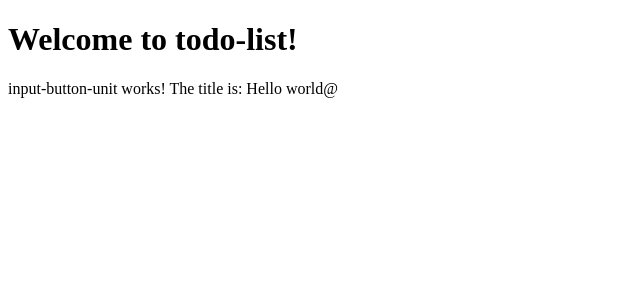
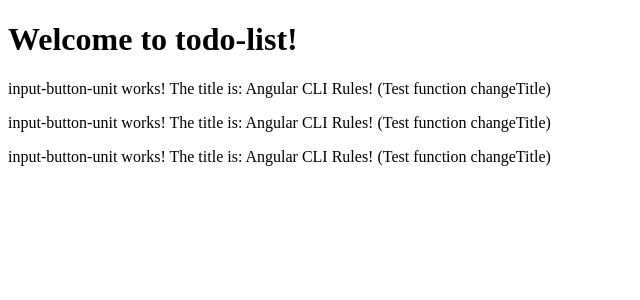
Before and after one commit to tuta98it/todo-list, an Angular app: page / in a window 1280 px wide. Shown: the top 300 px of the page, without its empty margins (0-640 px from the left). Built offline with nearby package versions, Linux system fonts and the light colour scheme.

Commit message:
input-button-unit

```diff
--- a/src/app/app.component.ts
+++ b/src/app/app.component.ts
@@ -8,6 +8,8 @@ import { Component } from '@angular/core';
     Welcome to {{ title }}!
   </h1>
   <app-input-button-unit></app-input-button-unit>
+  <app-input-button-unit></app-input-button-unit>
+  <app-input-button-unit></app-input-button-unit>
 `,
   styleUrls: ['./app.component.scss'],
 })
--- a/src/app/input-button-unit/input-button-unit.component.ts
+++ b/src/app/input-button-unit/input-button-unit.component.ts
@@ -2,21 +2,35 @@ import { Component, OnInit } from '@angular/core';
 
 @Component({
   selector: 'app-input-button-unit',
-  template: `
-    <p>
-      input-button-unit works!
-      The title is: {{ title }}
-    </p>
-  `,
-  styleUrls: ['./input-button-unit.component.scss']
+  template: ` <p>input-button-unit works! The title is: {{ title }}</p> `,
+  styleUrls: ['./input-button-unit.component.scss'],
 })
-export class InputButtonUnitComponent implements OnInit{
-
+export class InputButtonUnitComponent implements OnInit {
   title = 'Hello world@';
 
-  constructor(){}
+  constructor() {
+    // this.title = 'I Love Angular';
+    console.log('in constructor');
+    this.changeTitle('My First Angular App');
+    console.log(this.title);
+    // this.changeTitle('I Love Angular');
+  }
 
   ngOnInit(): void {
+    this.changeTitle('Angular CLI Rules! (Test function changeTitle)');
+  }
 
+  changeTitle(newTitle: string) {
+    console.log(newTitle);
+    this.title = newTitle;
   }
+
+
 }
+
+function multiply(x: number, y: number) {
+  return x * y;
+}
+
+let z = multiply(4, 5);
+console.log(z);
```
